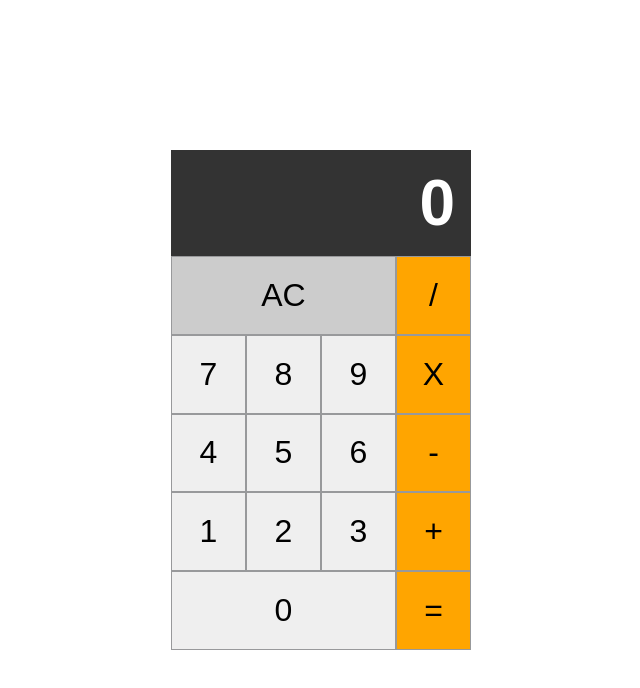
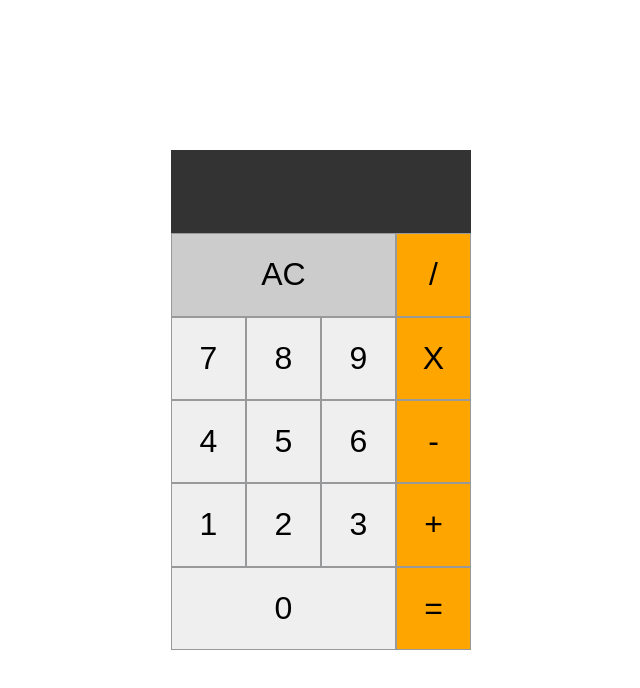
Before and after one commit to next-step/react-calculator, a React (Vite) app: page / in a window 1280 px wide. Shown: the top 688 px of the page, without its empty margins (319-959 px from the left). Built offline with nearby package versions, Linux system fonts and the light colour scheme.

Commit message:
숫자 버튼 혹은 연산자 버튼을 누르면 버튼에 해당하는 값을 화면에 보여준다

```diff
--- a/src/App.tsx
+++ b/src/App.tsx
@@ -20,12 +20,14 @@ function App() {
 
 	const Numbers = [9, 8, 7, 6, 5, 4, 3, 2, 1, 0];
 	const Operators = ['/', 'X', '-', '+'];
-	const Result = '=';
+	const equalSign = '=';
+
+  const inputResult = firstNumber + operator + secondNumber;
 
 	return (
 		<div id='app'>
 			<div className='calculator'>
-				<h1 id='total'>0</h1>
+				<h1 id='total'>{inputResult}</h1>
 				<div className='digits flex'>
 					{Numbers.map(number => (
 						<NumberButton
@@ -49,7 +51,7 @@ function App() {
 							setOperator={setOperator}
 							value={operator}/>
 					))}
-					<ResultButton value={Result} />
+					<ResultButton value={equalSign} />
 				</div>
 			</div>
 		</div>
```
